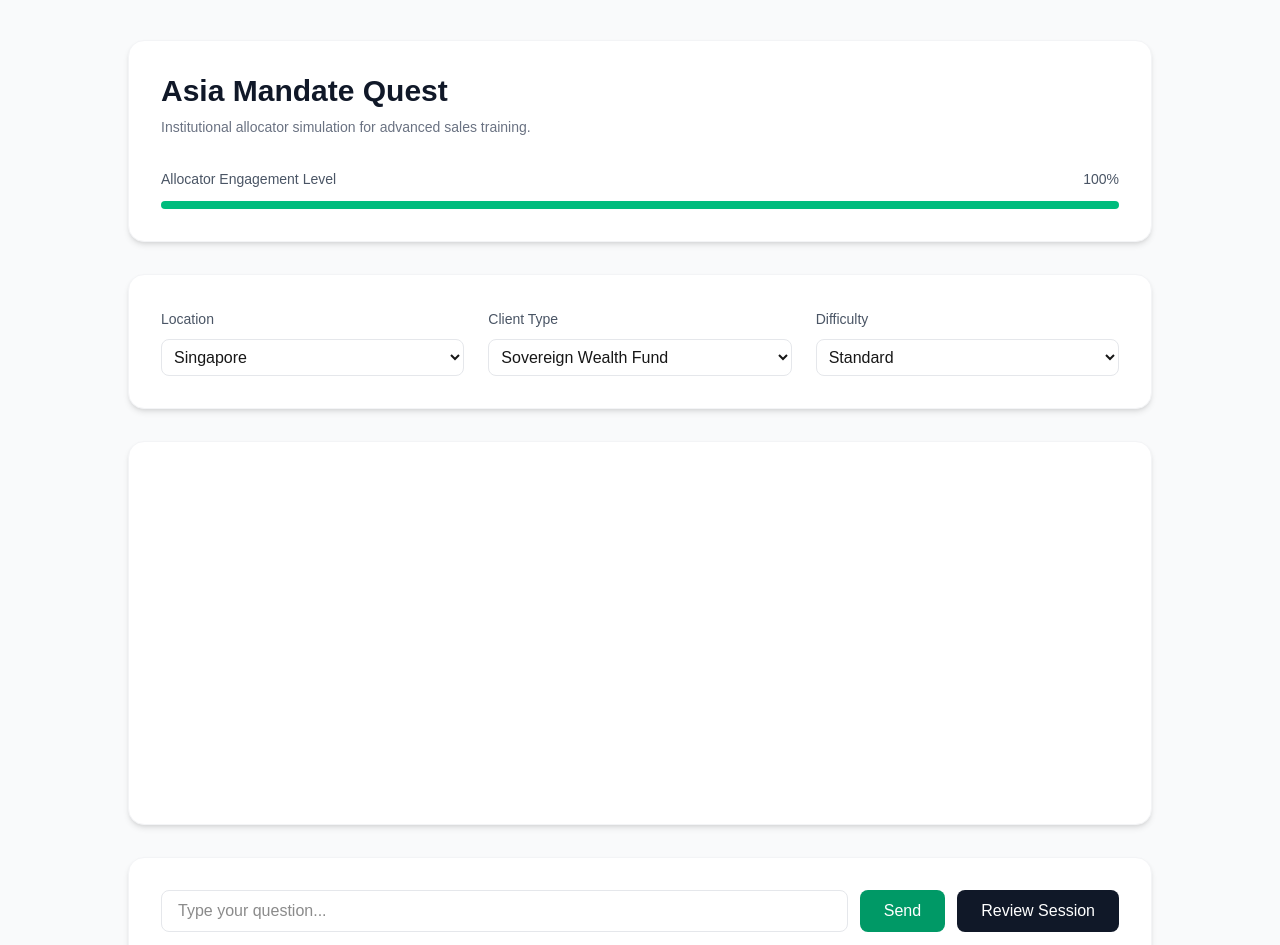
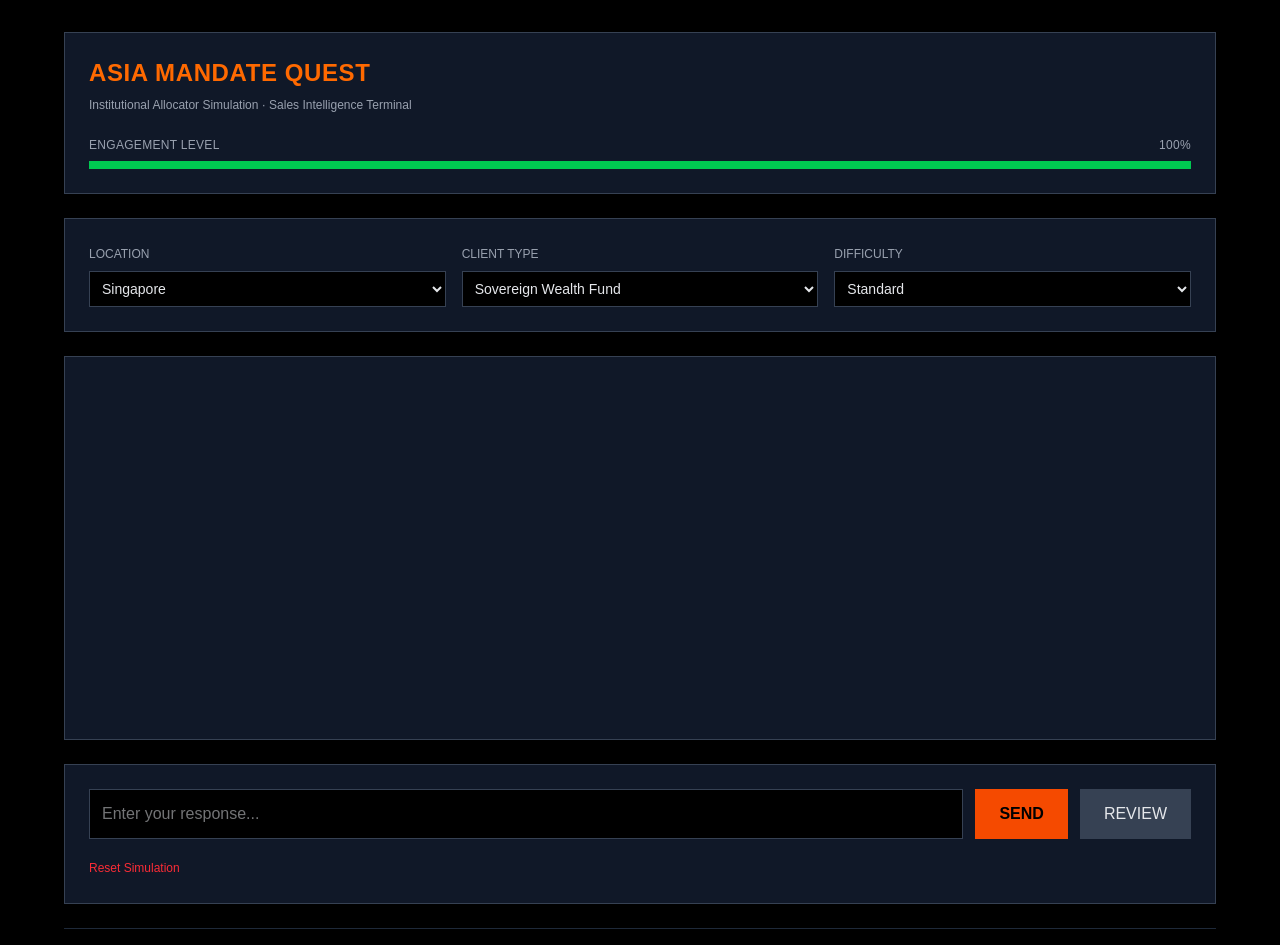
Before and after one commit to emailden-git/asia-mandate-quest, a Next.js app: page / in a window 1280 px wide. Shown: the top 945 px of the page. Built offline with nearby package versions, Linux system fonts and the light colour scheme.

Commit message:
Update page.tsx

```diff
--- a/app/page.tsx
+++ b/app/page.tsx
@@ -88,10 +88,7 @@ export default function Home() {
   }
 
   function resetSimulation() {
-    const confirmReset = window.confirm(
-      "Do you really wish to restart?"
-    );
-    if (!confirmReset) return;
+    if (!confirm("Restart simulation?")) return;
 
     setMessages([]);
     setMessage("");
@@ -103,54 +100,47 @@ export default function Home() {
   }
 
   function engagementColor() {
-    if (engagement > 60) return "bg-emerald-500";
-    if (engagement > 30) return "bg-amber-500";
-    return "bg-red-500";
+    if (engagement > 60) return "bg-green-500";
+    if (engagement > 30) return "bg-yellow-500";
+    return "bg-red-600";
   }
 
   return (
-    <div className="min-h-screen bg-gray-50 px-6 py-10">
-      <div className="max-w-5xl mx-auto space-y-8">
+    <div className="min-h-screen bg-black text-gray-200 px-6 py-8">
+      <div className="max-w-6xl mx-auto space-y-6">
 
-        {/* Header */}
-        <div className="bg-white rounded-2xl shadow-md border border-gray-100 p-8">
-          <h1 className="text-3xl font-semibold text-gray-900">
-            Asia Mandate Quest
+        {/* HEADER */}
+        <div className="border border-gray-700 bg-gray-900 p-6">
+          <h1 className="text-2xl font-bold text-orange-500 tracking-wide">
+            ASIA MANDATE QUEST
           </h1>
-          <p className="text-gray-500 mt-2 text-sm">
-            Institutional allocator simulation for advanced sales training.
+          <p className="text-gray-400 text-xs mt-2">
+            Institutional Allocator Simulation · Sales Intelligence Terminal
           </p>
 
-          <div className="mt-8">
-            <div className="flex justify-between text-sm font-medium text-gray-600">
-              <span>Allocator Engagement Level</span>
+          <div className="mt-6">
+            <div className="flex justify-between text-xs text-gray-400 uppercase tracking-wide">
+              <span>Engagement Level</span>
               <span>{engagement}%</span>
             </div>
-            <div className="w-full h-2 bg-gray-200 rounded-full mt-3 overflow-hidden">
+            <div className="w-full h-2 bg-gray-800 mt-2">
               <div
-                className={`h-full ${engagementColor()} transition-all duration-300`}
+                className={`${engagementColor()} h-full transition-all duration-300`}
                 style={{ width: `${engagement}%` }}
               />
             </div>
-            {engagement <= 30 && !meetingEnded && (
-              <p className="text-red-600 text-sm mt-3">
-                Engagement critically low.
-              </p>
-            )}
           </div>
         </div>
 
-        {/* Controls */}
-        <div className="bg-white rounded-2xl shadow-md border border-gray-100 p-8 grid grid-cols-1 md:grid-cols-3 gap-6">
+        {/* CONTROLS */}
+        <div className="grid md:grid-cols-3 gap-4 border border-gray-700 bg-gray-900 p-6 text-sm">
           <div>
-            <label className="text-sm text-gray-600 font-medium">
-              Location
-            </label>
+            <label className="text-gray-400 text-xs uppercase">Location</label>
             <select
               value={location}
               onChange={(e) => setLocation(e.target.value)}
               disabled={meetingEnded}
-              className="w-full mt-2 border border-gray-200 rounded-lg p-2 focus:outline-none focus:ring-2 focus:ring-emerald-500"
+              className="w-full mt-2 bg-black border border-gray-700 p-2 text-gray-200 focus:outline-none focus:border-orange-500"
             >
               <option>Singapore</option>
               <option>Hong Kong</option>
@@ -158,14 +148,12 @@ export default function Home() {
           </div>
 
           <div>
-            <label className="text-sm text-gray-600 font-medium">
-              Client Type
-            </label>
+            <label className="text-gray-400 text-xs uppercase">Client Type</label>
             <select
               value={clientType}
               onChange={(e) => setClientType(e.target.value)}
               disabled={meetingEnded}
-              className="w-full mt-2 border border-gray-200 rounded-lg p-2 focus:outline-none focus:ring-2 focus:ring-emerald-500"
+              className="w-full mt-2 bg-black border border-gray-700 p-2 text-gray-200 focus:outline-none focus:border-orange-500"
             >
               <option>Sovereign Wealth Fund</option>
               <option>Pension Fund</option>
@@ -175,14 +163,12 @@ export default function Home() {
           </div>
 
           <div>
-            <label className="text-sm text-gray-600 font-medium">
-              Difficulty
-            </label>
+            <label className="text-gray-400 text-xs uppercase">Difficulty</label>
             <select
               value={difficulty}
               onChange={(e) => setDifficulty(e.target.value)}
               disabled={meetingEnded}
-              className="w-full mt-2 border border-gray-200 rounded-lg p-2 focus:outline-none focus:ring-2 focus:ring-emerald-500"
+              className="w-full mt-2 bg-black border border-gray-700 p-2 text-gray-200 focus:outline-none focus:border-orange-500"
             >
               <option>Standard</option>
               <option>Skeptical</option>
@@ -191,15 +177,15 @@ export default function Home() {
           </div>
         </div>
 
-        {/* Chat */}
-        <div className="bg-white rounded-2xl shadow-md border border-gray-100 p-8 h-96 overflow-y-auto space-y-4">
+        {/* CHAT WINDOW */}
+        <div className="border border-gray-700 bg-gray-900 p-6 h-96 overflow-y-auto space-y-4 text-sm">
           {messages.map((msg, index) => (
             <div
               key={index}
-              className={`max-w-xl px-4 py-3 rounded-xl text-sm leading-relaxed ${
+              className={`p-3 ${
                 msg.role === "user"
-                  ? "bg-emerald-100 ml-auto text-gray-800"
-                  : "bg-gray-100 text-gray-800"
+                  ? "bg-gray-800 border-l-4 border-orange-500"
+                  : "bg-black border-l-4 border-green-500"
               }`}
             >
               {msg.content}
@@ -207,14 +193,14 @@ export default function Home() {
           ))}
 
           {loading && !meetingEnded && (
-            <div className="text-gray-500 text-sm italic">
-              The client is considering your question...
+            <div className="text-gray-500 italic">
+              Allocator reviewing your response...
             </div>
           )}
         </div>
 
-        {/* Input */}
-        <div className="bg-white rounded-2xl shadow-md border border-gray-100 p-8 space-y-5">
+        {/* INPUT */}
+        <div className="border border-gray-700 bg-gray-900 p-6 space-y-4">
           <div className="flex gap-3">
             <input
               value={message}
@@ -222,40 +208,39 @@ export default function Home() {
               disabled={meetingEnded}
               placeholder={
                 meetingEnded
-                  ? "Meeting has concluded. Reset to begin again."
-                  : "Type your question..."
+                  ? "Session concluded. Reset to begin again."
+                  : "Enter your response..."
               }
-              className="flex-1 border border-gray-200 rounded-lg px-4 py-2 focus:outline-none focus:ring-2 focus:ring-emerald-500"
+              className="flex-1 bg-black border border-gray-700 p-3 text-gray-200 focus:outline-none focus:border-orange-500"
             />
             <button
               onClick={sendMessage}
               disabled={meetingEnded}
-              className="bg-emerald-600 hover:bg-emerald-700 text-white px-6 py-2 rounded-lg disabled:opacity-50 transition"
+              className="bg-orange-600 hover:bg-orange-500 text-black font-semibold px-6 py-3 transition disabled:opacity-50"
             >
-              Send
+              SEND
             </button>
             <button
               onClick={reviewPerformance}
               disabled={meetingEnded}
-              className="bg-gray-900 hover:bg-black text-white px-6 py-2 rounded-lg disabled:opacity-50 transition"
+              className="bg-gray-700 hover:bg-gray-600 px-6 py-3 transition disabled:opacity-50"
             >
-              Review Session
+              REVIEW
             </button>
           </div>
 
           <button
             onClick={resetSimulation}
-            className="text-red-600 text-sm hover:underline"
+            className="text-red-500 text-xs hover:underline"
           >
             Reset Simulation
           </button>
         </div>
 
-        {/* Footer */}
-        <div className="text-center text-xs text-gray-400 pt-6">
-          © {new Date().getFullYear()} Asia Mandate Quest · Training Simulation Tool
+        {/* FOOTER */}
+        <div className="text-center text-gray-600 text-xs pt-4 border-t border-gray-800">
+          © {new Date().getFullYear()} Asia Mandate Quest · Institutional Training System
         </div>
-
       </div>
     </div>
   );
```
